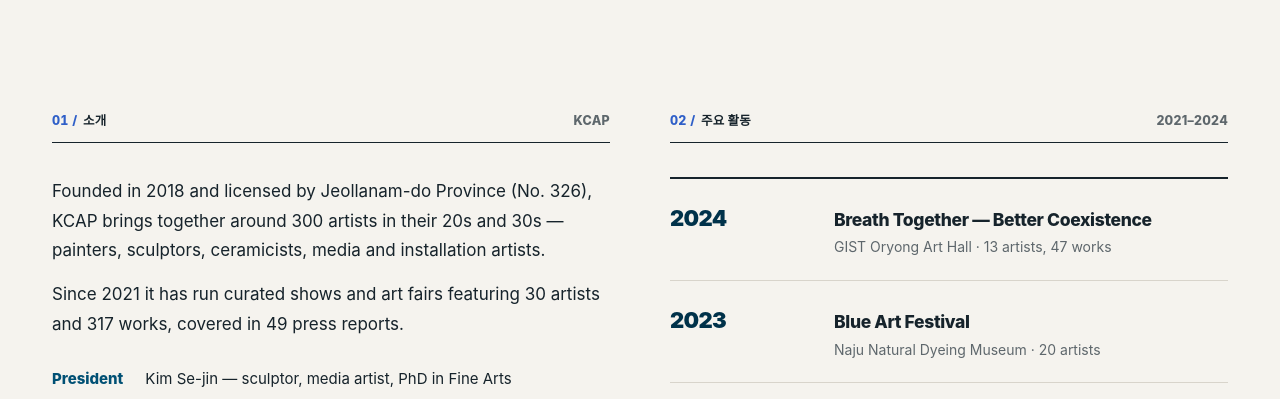
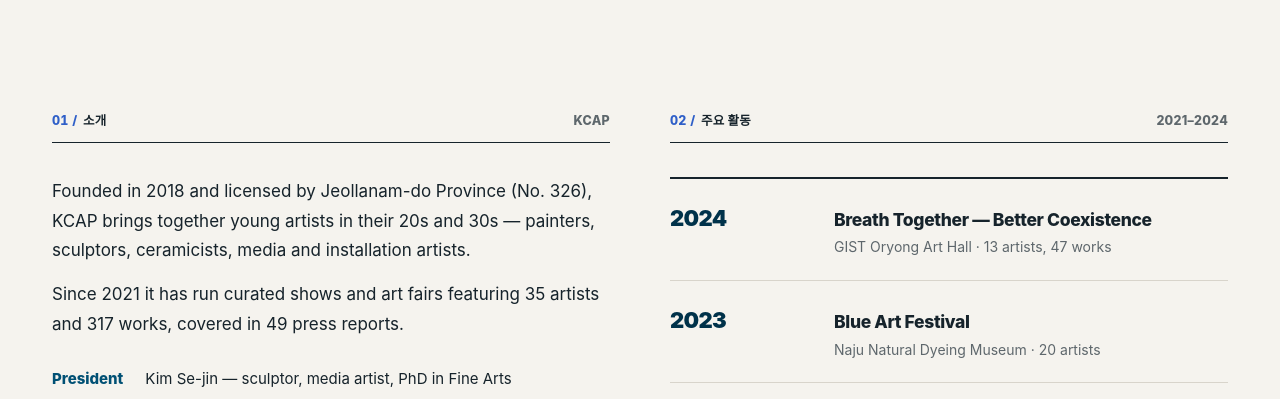
Before and after one commit to kimbomi0603/kcap-site, a website: page en.html in a window 1280 px wide. Shown: the part 344-743 px from the top of the page. Drawn offline with Linux system fonts and the light colour scheme; a web font is replaced by a local one.

Commit message:
en: '약 300명' 삭제, 참여 작가 수 35명으로 정정
Updated the introduction section and corrected the number of featured artists.

```diff
--- a/en.html
+++ b/en.html
@@ -17,7 +17,7 @@
 <div class="hd-cta"><a class="pill" href="en.html">EN</a><a class="pill red" href="join.html#member">회원 가입</a><button class="burger" id="burger" type="button" aria-label="메뉴" aria-expanded="false"><span></span><span></span><span></span></button></div>
 </div></header><nav class="mnav" aria-label="모바일 메뉴"><h5>협회장</h5><a href="president.html#greeting">협회장 인사말</a><a href="president.html#bio">약력</a><a href="president.html#works">작품</a><a href="president.html#exhibitions">전시 기록</a><a href="president.html#press">언론보도</a><h5>협회소개</h5><a href="about.html">협회 개요</a><a href="about.html#vision">비전 · CI</a><a href="about.html#org">조직도</a><a href="programs.html">주요사업</a><a href="history.html">연혁</a><h5>활동 아카이브</h5><a href="activities.html">연도별 활동</a><a href="catalogs.html">전시 도록</a><a href="artists.html">참여 작가</a><h5>사업계획</h5><a href="plan.html#goals">사업 방향</a><a href="plan.html#projects">세 가지 방향</a><a href="plan.html#partner">협력 제안</a><h5>정보마당</h5><a href="info.html">통합 검색</a><a href="calls.html">공모 마감</a><a href="calendar.html">전시 캘린더</a><a href="support.html">지원사업 찾기</a><a href="guide.html">예술인 가이드</a><a href="tools.html">서식 도구함</a><a href="places.html">자원 지도</a><a href="info.html#saved">관심 목록</a><h5>언론보도</h5><a href="press.html">언론보도</a><h5>참여 · 후원</h5><a href="join.html#member">회원 가입</a><a href="join.html#support">후원 안내</a><a href="join.html#contact">문의</a><h5>ENGLISH</h5><a href="en.html">About KCAP</a></nav><main id="main"><section class="shero"><div class="wrap"><div class="crumb"><a href="index.html">홈</a> › English</div><div class="top">English</div><h1>Korea Cultural Art Passionate youth</h1><p>KCAP — a non-profit association of young Korean artists. “Together, further!”</p></div></section>
 <section><div class="wrap"><div class="grid g2" style="gap:60px">
-<div class="reveal"><div class="kicker"><span>소개</span><span>KCAP</span></div><p style="font-size:17px;margin-bottom:14px">Founded in 2018 and licensed by Jeollanam-do Province (No. 326), KCAP brings together around 300 artists in their 20s and 30s — painters, sculptors, ceramicists, media and installation artists.</p><p style="font-size:17px">Since 2021 it has run curated shows and art fairs featuring 30 artists and 317 works, covered in 49 press reports.</p>
+<div class="reveal"><div class="kicker"><span>소개</span><span>KCAP</span></div><p style="font-size:17px;margin-bottom:14px">Founded in 2018 and licensed by Jeollanam-do Province (No. 326), KCAP brings together young artists in their 20s and 30s — painters, sculptors, ceramicists, media and installation artists.</p><p style="font-size:17px">Since 2021 it has run curated shows and art fairs featuring 35 artists and 317 works, covered in 49 press reports.</p>
 <dl class="dl" style="margin-top:26px"><dt>President</dt><dd>Kim Se-jin — sculptor, media artist, PhD in Fine Arts</dd><dt>Office</dt><dd>20-14 Cheongjachon-gil, Daegu-myeon, Gangjin-gun, Jeollanam-do, Korea</dd><dt>Contact</dt><dd><a href="mailto:kcapp@naver.com">kcapp@naver.com</a></dd></dl></div>
 <div class="reveal"><div class="kicker"><span>주요 활동</span><span>2021–2024</span></div><div class="tl2">
 <div class="it"><span class="y">2024</span><div><h4>Breath Together — Better Coexistence</h4><p>GIST Oryong Art Hall · 13 artists, 47 works</p></div><span></span></div>
```
